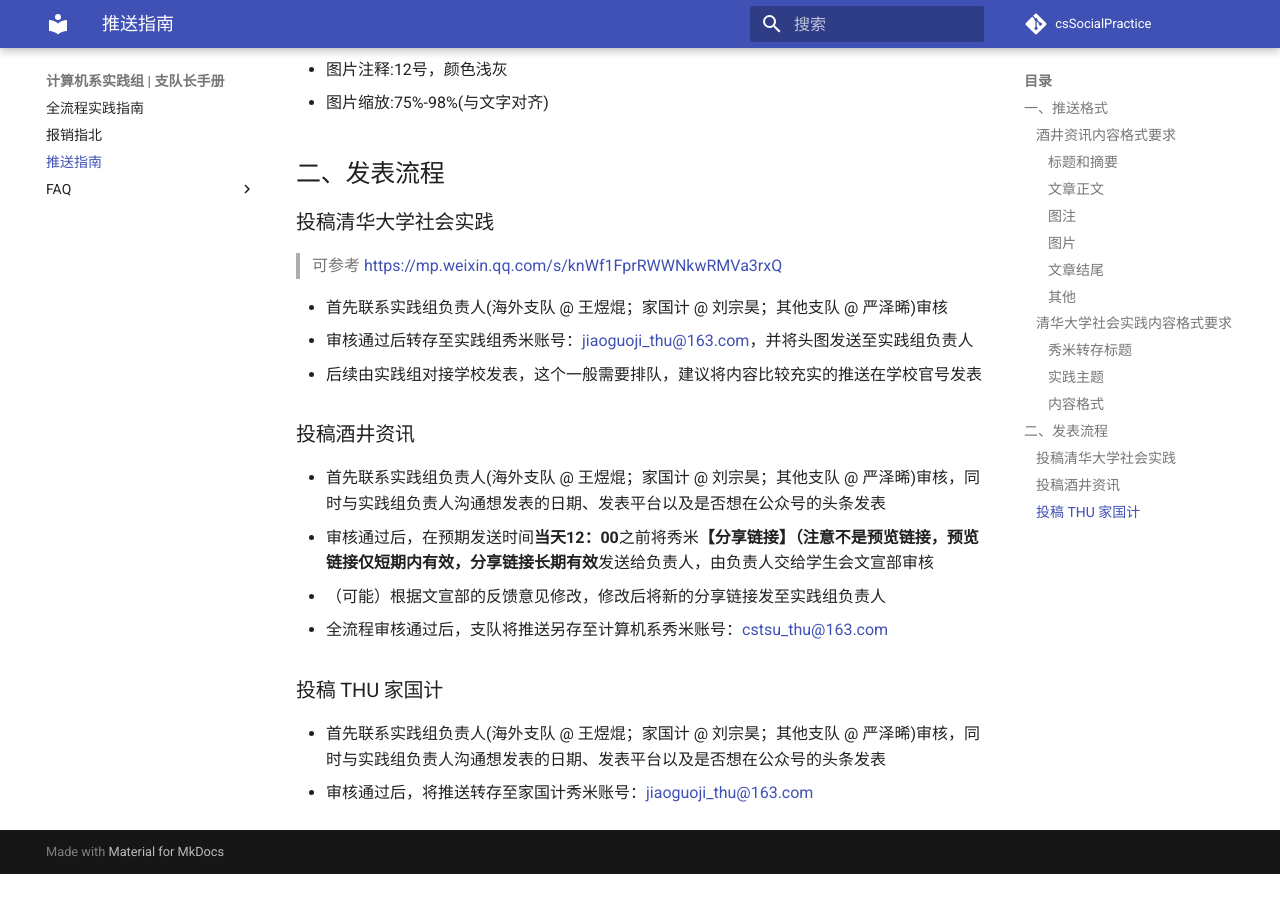
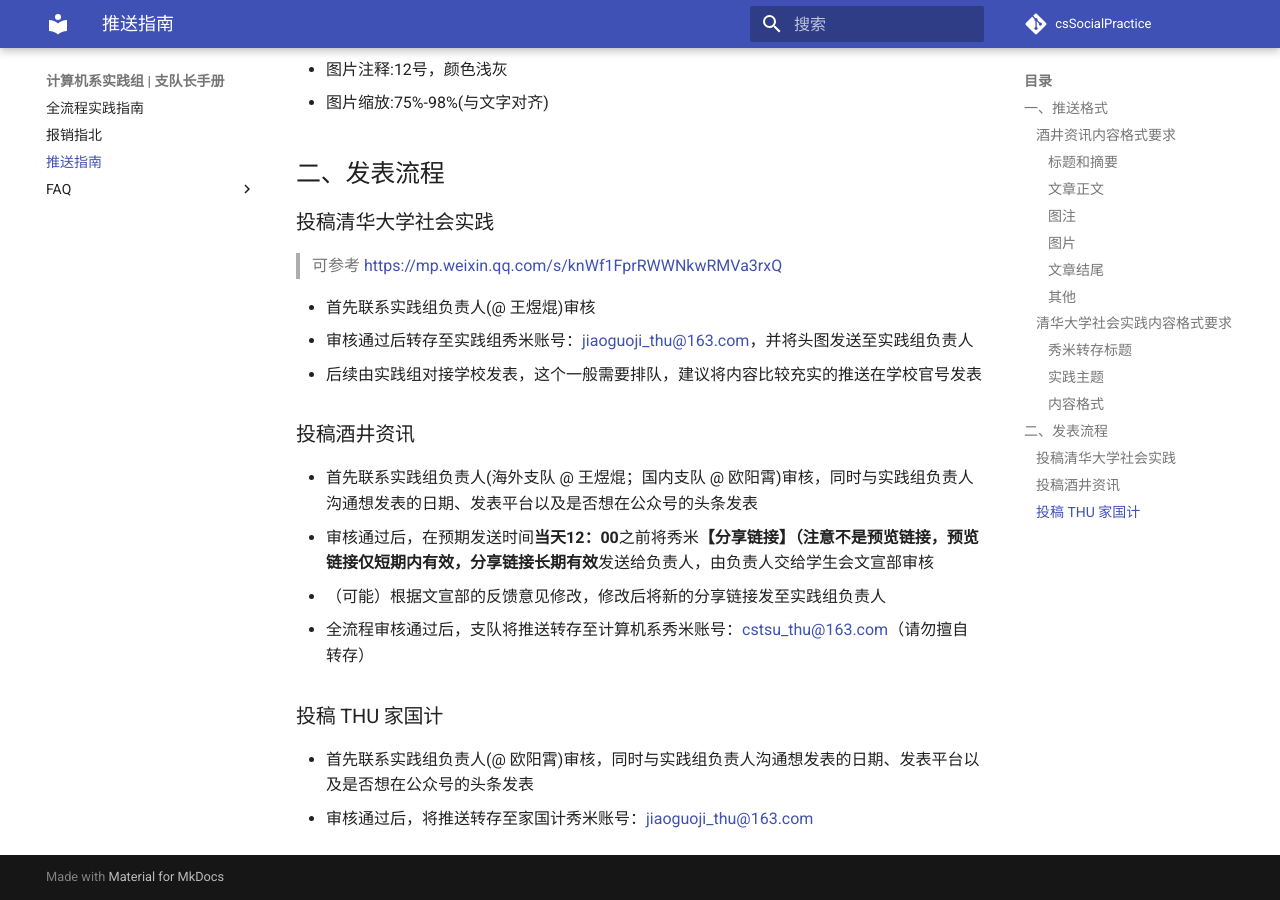
Before and after one commit to wang-yk-never/csSocialPractice, an MkDocs documentation site: the page built from docs/推送指南.md, in a window 1280 px wide and 900 px high, scrolled down 1384 px. Built offline with MkDocs 1.6.1 and Material for MkDocs 9.7.7, drawn with Linux system fonts in a browser that asks for light colours; comment, search, counter and statistics services are not loaded; before the commit the page ends 2258 px from its top, so only the background shows below that.

Commit message:
25寒假

```diff
--- a/docs/推送指南.md
+++ b/docs/推送指南.md
@@ -52,18 +52,18 @@
 
 > 可参考 https://mp.weixin.qq.com/s/knWf1FprRWWNkwRMVa3rxQ
 
-- 首先联系实践组负责人(海外支队 @ 王煜焜；家国计 @ 刘宗昊；其他支队 @ 严泽晞)审核
+- 首先联系实践组负责人(@ 王煜焜)审核
 - 审核通过后转存至实践组秀米账号：jiaoguoji_thu@163.com，并将头图发送至实践组负责人
 - 后续由实践组对接学校发表，这个一般需要排队，建议将内容比较充实的推送在学校官号发表
 
 ### 投稿酒井资讯
 
-- 首先联系实践组负责人(海外支队 @ 王煜焜；家国计 @ 刘宗昊；其他支队 @ 严泽晞)审核，同时与实践组负责人沟通想发表的日期、发表平台以及是否想在公众号的头条发表
+- 首先联系实践组负责人(海外支队 @ 王煜焜；国内支队 @ 欧阳霄)审核，同时与实践组负责人沟通想发表的日期、发表平台以及是否想在公众号的头条发表
 - 审核通过后，在预期发送时间**当天12：00**之前将秀米**【分享链接】（注意不是预览链接，预览链接仅短期内有效，分享链接长期有效**发送给负责人，由负责人交给学生会文宣部审核
 - （可能）根据文宣部的反馈意见修改，修改后将新的分享链接发至实践组负责人
-- 全流程审核通过后，支队将推送另存至计算机系秀米账号：cstsu_thu@163.com
+- 全流程审核通过后，支队将推送转存至计算机系秀米账号：cstsu_thu@163.com（请勿擅自转存）
 
 ### 投稿 THU 家国计
 
-- 首先联系实践组负责人(海外支队 @ 王煜焜；家国计 @ 刘宗昊；其他支队 @ 严泽晞)审核，同时与实践组负责人沟通想发表的日期、发表平台以及是否想在公众号的头条发表
+- 首先联系实践组负责人(@ 欧阳霄)审核，同时与实践组负责人沟通想发表的日期、发表平台以及是否想在公众号的头条发表
 - 审核通过后，将推送转存至家国计秀米账号：jiaoguoji_thu@163.com
```
